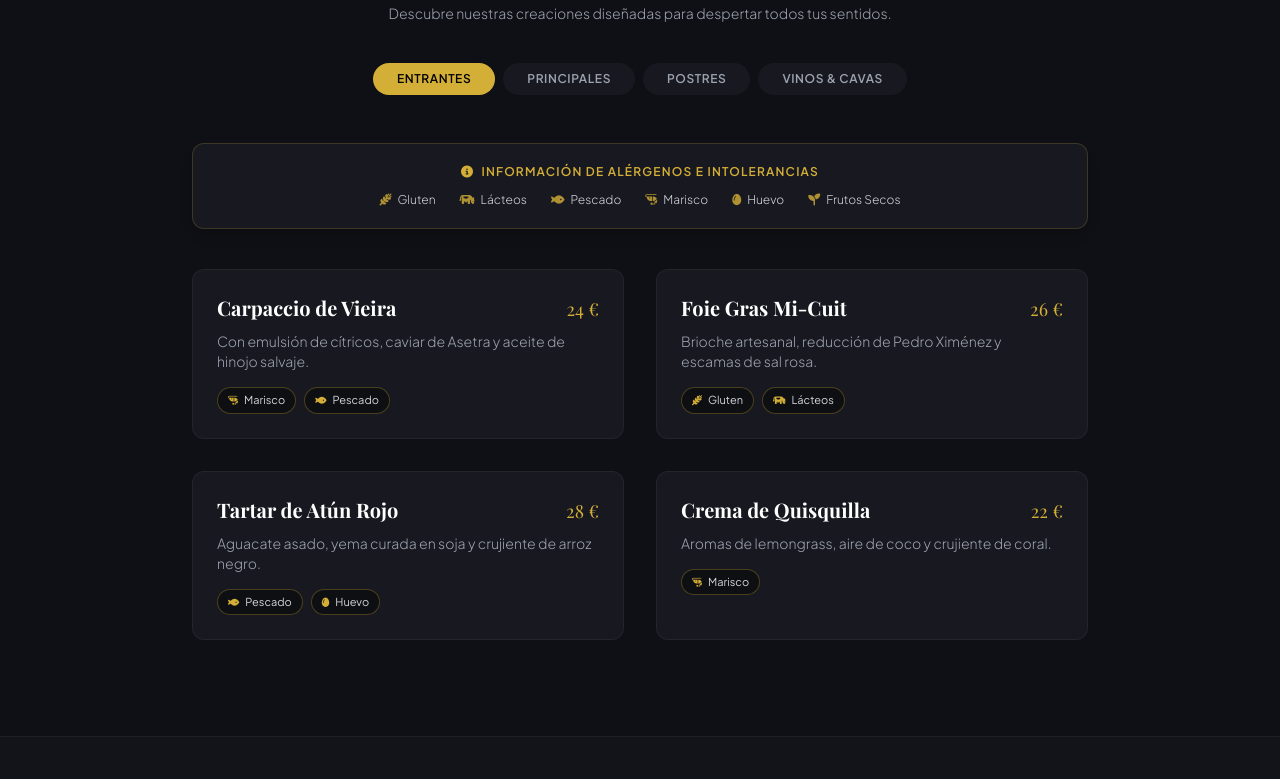
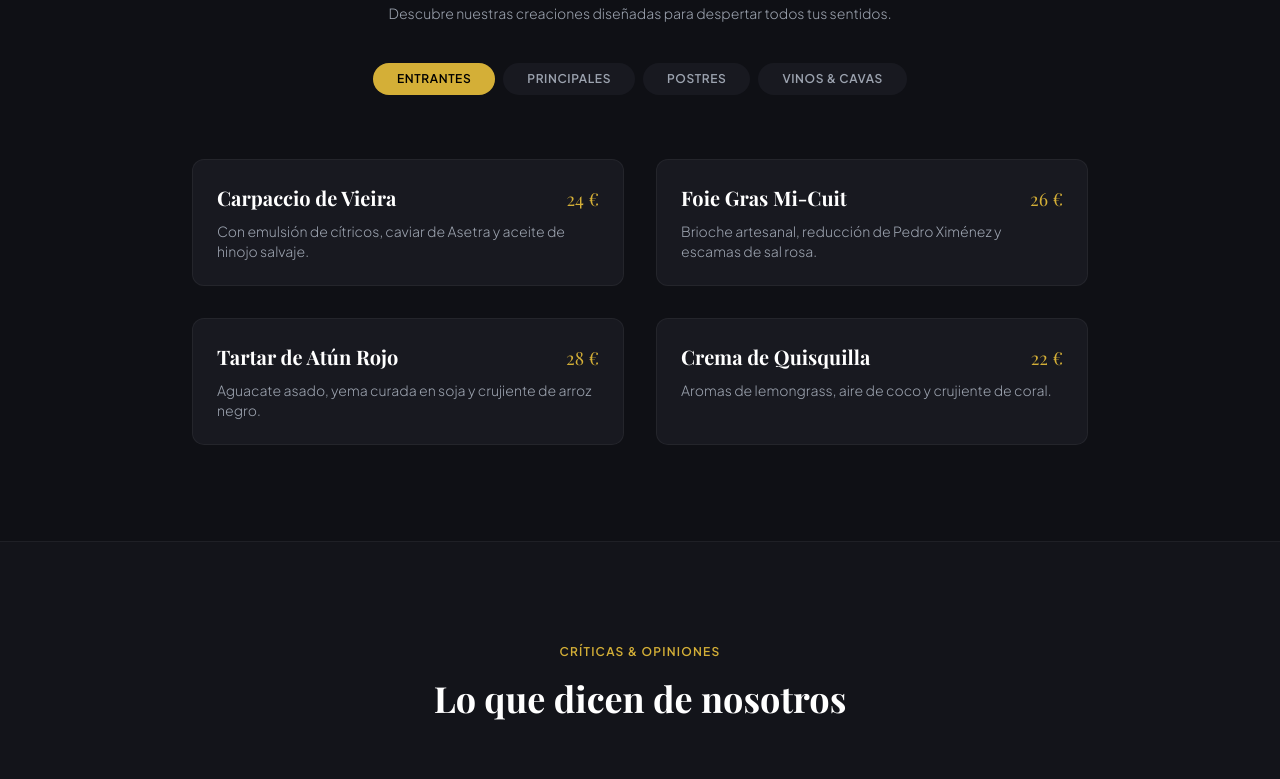
Before and after one commit to spinero-a11y/Modelo-de-Restaurante, a plain HTML site: page index.html in a window 1280 px wide. Shown: the part 1590-2369 px from the top of the page. Drawn offline with nearby package versions, Linux system fonts and the light colour scheme; a web font is replaced by a local one.

Commit message:
Add files via upload

```diff
--- a/index.html
+++ b/index.html
@@ -135,9 +135,9 @@
         </div>
     </section>
 
-   <!-- Menú Interactivo con Alérgenos Elegantes -->
+    <!-- Menú Interactivo -->
     <section id="menu" class="py-24 px-6">
-        <div class="max-w-5xl mx-auto text-center space-y-4 mb-12">
+        <div class="max-w-5xl mx-auto text-center space-y-4 mb-16">
             <span class="text-gold tracking-widest uppercase text-xs font-semibold">Propuesta Culinaria</span>
             <h2 class="font-serif text-4xl md:text-5xl font-bold text-white">Nuestra Carta</h2>
             <p class="text-gray-400 max-w-lg mx-auto font-light text-sm">Descubre nuestras creaciones diseñadas para despertar todos tus sentidos.</p>
@@ -151,21 +151,6 @@
             </div>
         </div>
 
-        <!-- Leyenda de Alérgenos (Estilo Elegante & Sobrio) -->
-        <div class="max-w-4xl mx-auto mb-10 p-5 bg-darkCard border border-gold/20 rounded-xl text-center shadow-lg">
-            <span class="text-xs font-semibold text-gold tracking-widest uppercase block mb-3">
-                <i class="fa-solid fa-circle-info mr-1"></i> Información de Alérgenos e Intolerancias
-            </span>
-            <div class="flex flex-wrap justify-center gap-6 text-xs text-gray-300 font-light">
-                <span class="flex items-center gap-1.5"><i class="fa-solid fa-wheat-awn text-gold/80"></i> Gluten</span>
-                <span class="flex items-center gap-1.5"><i class="fa-solid fa-cow text-gold/80"></i> Lácteos</span>
-                <span class="flex items-center gap-1.5"><i class="fa-solid fa-fish text-gold/80"></i> Pescado</span>
-                <span class="flex items-center gap-1.5"><i class="fa-solid fa-shrimp text-gold/80"></i> Marisco</span>
-                <span class="flex items-center gap-1.5"><i class="fa-solid fa-egg text-gold/80"></i> Huevo</span>
-                <span class="flex items-center gap-1.5"><i class="fa-solid fa-seedling text-gold/80"></i> Frutos Secos</span>
-            </div>
-        </div>
-
         <!-- Contenido de Tabs -->
         <div class="max-w-4xl mx-auto">
             <!-- Entrantes -->
@@ -176,45 +161,27 @@
                         <span class="text-gold font-serif text-lg">24 €</span>
                     </div>
                     <p class="text-gray-400 text-sm font-light">Con emulsión de cítricos, caviar de Asetra y aceite de hinojo salvaje.</p>
-                    <div class="flex gap-2 pt-2 text-[11px] text-gray-300">
-                        <span class="bg-black/40 border border-gold/30 px-2.5 py-1 rounded-full flex items-center gap-1.5"><i class="fa-solid fa-shrimp text-gold text-[10px]"></i> Marisco</span>
-                        <span class="bg-black/40 border border-gold/30 px-2.5 py-1 rounded-full flex items-center gap-1.5"><i class="fa-solid fa-fish text-gold text-[10px]"></i> Pescado</span>
-                    </div>
                 </div>
-
                 <div class="bg-darkCard p-6 rounded-xl border border-white/5 space-y-2">
                     <div class="flex justify-between items-baseline">
                         <h4 class="font-serif text-xl font-bold text-white">Foie Gras Mi-Cuit</h4>
                         <span class="text-gold font-serif text-lg">26 €</span>
                     </div>
                     <p class="text-gray-400 text-sm font-light">Brioche artesanal, reducción de Pedro Ximénez y escamas de sal rosa.</p>
-                    <div class="flex gap-2 pt-2 text-[11px] text-gray-300">
-                        <span class="bg-black/40 border border-gold/30 px-2.5 py-1 rounded-full flex items-center gap-1.5"><i class="fa-solid fa-wheat-awn text-gold text-[10px]"></i> Gluten</span>
-                        <span class="bg-black/40 border border-gold/30 px-2.5 py-1 rounded-full flex items-center gap-1.5"><i class="fa-solid fa-cow text-gold text-[10px]"></i> Lácteos</span>
-                    </div>
                 </div>
-
                 <div class="bg-darkCard p-6 rounded-xl border border-white/5 space-y-2">
                     <div class="flex justify-between items-baseline">
                         <h4 class="font-serif text-xl font-bold text-white">Tartar de Atún Rojo</h4>
                         <span class="text-gold font-serif text-lg">28 €</span>
                     </div>
                     <p class="text-gray-400 text-sm font-light">Aguacate asado, yema curada en soja y crujiente de arroz negro.</p>
-                    <div class="flex gap-2 pt-2 text-[11px] text-gray-300">
-                        <span class="bg-black/40 border border-gold/30 px-2.5 py-1 rounded-full flex items-center gap-1.5"><i class="fa-solid fa-fish text-gold text-[10px]"></i> Pescado</span>
-                        <span class="bg-black/40 border border-gold/30 px-2.5 py-1 rounded-full flex items-center gap-1.5"><i class="fa-solid fa-egg text-gold text-[10px]"></i> Huevo</span>
-                    </div>
                 </div>
-
                 <div class="bg-darkCard p-6 rounded-xl border border-white/5 space-y-2">
                     <div class="flex justify-between items-baseline">
                         <h4 class="font-serif text-xl font-bold text-white">Crema de Quisquilla</h4>
                         <span class="text-gold font-serif text-lg">22 €</span>
                     </div>
                     <p class="text-gray-400 text-sm font-light">Aromas de lemongrass, aire de coco y crujiente de coral.</p>
-                    <div class="flex gap-2 pt-2 text-[11px] text-gray-300">
-                        <span class="bg-black/40 border border-gold/30 px-2.5 py-1 rounded-full flex items-center gap-1.5"><i class="fa-solid fa-shrimp text-gold text-[10px]"></i> Marisco</span>
-                    </div>
                 </div>
             </div>
 
@@ -226,23 +193,14 @@
                         <span class="text-gold font-serif text-lg">48 €</span>
                     </div>
                     <p class="text-gray-400 text-sm font-light">Puré de patata trufada, chalotas glaseadas al oporto y jus de ternera.</p>
-                    <div class="flex gap-2 pt-2 text-[11px] text-gray-300">
-                        <span class="bg-black/40 border border-gold/30 px-2.5 py-1 rounded-full flex items-center gap-1.5"><i class="fa-solid fa-cow text-gold text-[10px]"></i> Lácteos</span>
-                    </div>
                 </div>
-
                 <div class="bg-darkCard p-6 rounded-xl border border-white/5 space-y-2">
                     <div class="flex justify-between items-baseline">
                         <h4 class="font-serif text-xl font-bold text-white">Lubina Salvaje al Horno</h4>
                         <span class="text-gold font-serif text-lg">38 €</span>
                     </div>
                     <p class="text-gray-400 text-sm font-light">Fideos de calamar, emulsión de plancton marino y ajoblanco suave.</p>
-                    <div class="flex gap-2 pt-2 text-[11px] text-gray-300">
-                        <span class="bg-black/40 border border-gold/30 px-2.5 py-1 rounded-full flex items-center gap-1.5"><i class="fa-solid fa-fish text-gold text-[10px]"></i> Pescado</span>
-                        <span class="bg-black/40 border border-gold/30 px-2.5 py-1 rounded-full flex items-center gap-1.5"><i class="fa-solid fa-seedling text-gold text-[10px]"></i> Frutos Secos</span>
-                    </div>
                 </div>
-
                 <div class="bg-darkCard p-6 rounded-xl border border-white/5 space-y-2">
                     <div class="flex justify-between items-baseline">
                         <h4 class="font-serif text-xl font-bold text-white">Pichón de Cazador</h4>
@@ -250,17 +208,12 @@
                     </div>
                     <p class="text-gray-400 text-sm font-light">Pechuga asada al punto, muslito confitado y reducción de frutos rojos.</p>
                 </div>
-
                 <div class="bg-darkCard p-6 rounded-xl border border-white/5 space-y-2">
                     <div class="flex justify-between items-baseline">
                         <h4 class="font-serif text-xl font-bold text-white">Arroz Cremoso de Bogavante</h4>
                         <span class="text-gold font-serif text-lg">36 €</span>
                     </div>
                     <p class="text-gray-400 text-sm font-light">Caldo concentrado de crustáceos, sofrito tradicional y alioli de azafrán.</p>
-                    <div class="flex gap-2 pt-2 text-[11px] text-gray-300">
-                        <span class="bg-black/40 border border-gold/30 px-2.5 py-1 rounded-full flex items-center gap-1.5"><i class="fa-solid fa-shrimp text-gold text-[10px]"></i> Marisco</span>
-                        <span class="bg-black/40 border border-gold/30 px-2.5 py-1 rounded-full flex items-center gap-1.5"><i class="fa-solid fa-egg text-gold text-[10px]"></i> Huevo</span>
-                    </div>
                 </div>
             </div>
 
@@ -272,22 +225,13 @@
                         <span class="text-gold font-serif text-lg">16 €</span>
                     </div>
                     <p class="text-gray-400 text-sm font-light">Chocolate Valrhona 70%, interior de praliné crujiente y helado de vainilla Bourbon.</p>
-                    <div class="flex gap-2 pt-2 text-[11px] text-gray-300">
-                        <span class="bg-black/40 border border-gold/30 px-2.5 py-1 rounded-full flex items-center gap-1.5"><i class="fa-solid fa-cow text-gold text-[10px]"></i> Lácteos</span>
-                        <span class="bg-black/40 border border-gold/30 px-2.5 py-1 rounded-full flex items-center gap-1.5"><i class="fa-solid fa-seedling text-gold text-[10px]"></i> Frutos Secos</span>
-                    </div>
                 </div>
-
                 <div class="bg-darkCard p-6 rounded-xl border border-white/5 space-y-2">
                     <div class="flex justify-between items-baseline">
                         <h4 class="font-serif text-xl font-bold text-white">Tarta de Queso L'Étoile</h4>
                         <span class="text-gold font-serif text-lg">14 €</span>
                     </div>
                     <p class="text-gray-400 text-sm font-light">Selección de quesos artesanales, crema ligera y mermelada de higos casera.</p>
-                    <div class="flex gap-2 pt-2 text-[11px] text-gray-300">
-                        <span class="bg-black/40 border border-gold/30 px-2.5 py-1 rounded-full flex items-center gap-1.5"><i class="fa-solid fa-cow text-gold text-[10px]"></i> Lácteos</span>
-                        <span class="bg-black/40 border border-gold/30 px-2.5 py-1 rounded-full flex items-center gap-1.5"><i class="fa-solid fa-wheat-awn text-gold text-[10px]"></i> Gluten</span>
-                    </div>
                 </div>
             </div>
 
@@ -300,7 +244,6 @@
                     </div>
                     <p class="text-gray-400 text-sm font-light">Rioja DOCa - Elegante, complejo con notas balsámicas y fruta madura.</p>
                 </div>
-
                 <div class="bg-darkCard p-6 rounded-xl border border-white/5 space-y-2">
                     <div class="flex justify-between items-baseline">
                         <h4 class="font-serif text-xl font-bold text-white">Dom Pérignon Vintage</h4>
```
